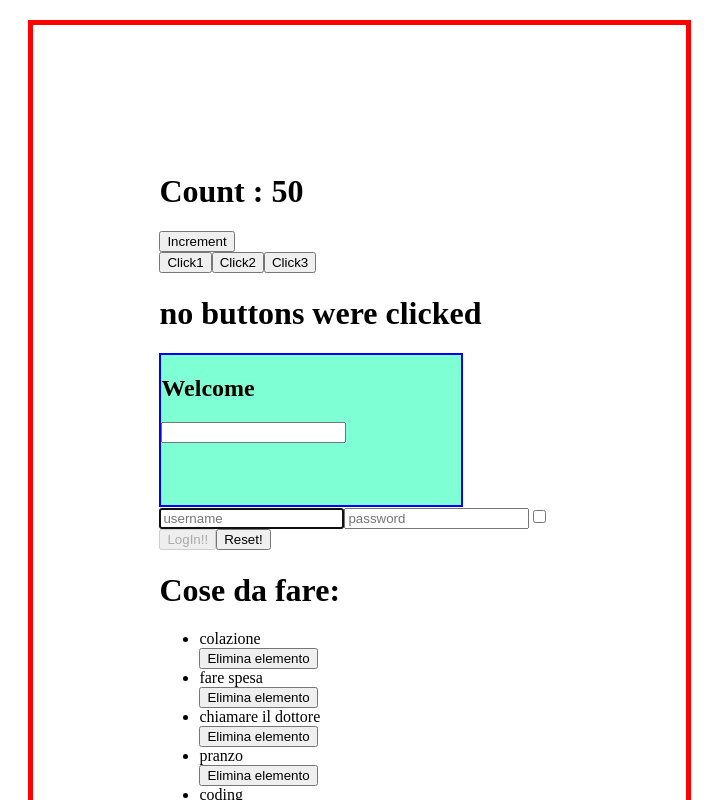
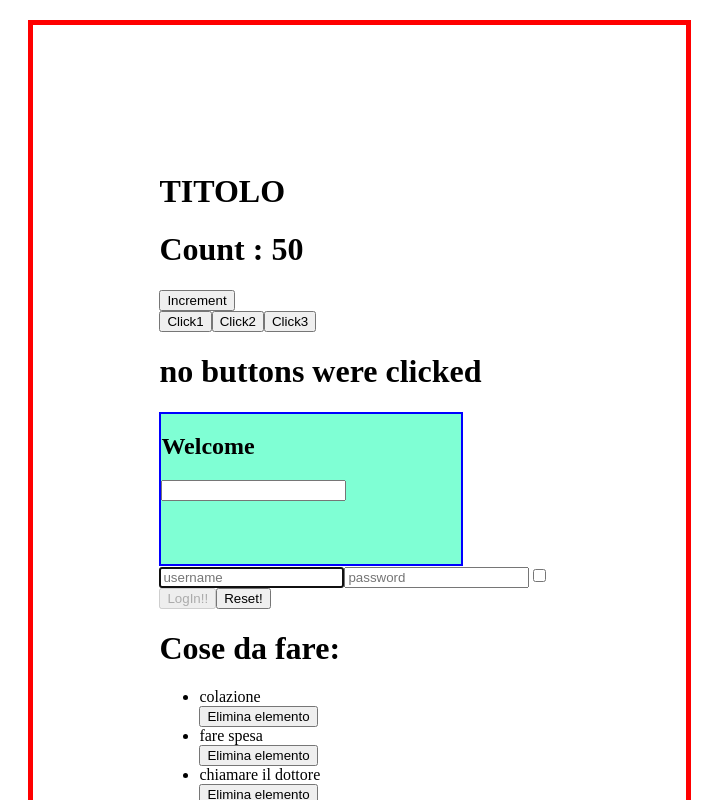
Before and after one commit to JennyPersichini/react-exercises, a React (Create React App) app in the folder react-exercises/: page / in a window 1280 px wide. Shown: the top 800 px of the page, without its empty margins (0-726 px from the left). Built offline with nearby package versions, Linux system fonts and the light colour scheme.

Commit message:
complete component-composition 02

```diff
--- a/react-exercises/src/App.js
+++ b/react-exercises/src/App.js
@@ -11,7 +11,7 @@ export default class App extends React.Component {
     render() {
         return (
             <>
-            <Container>
+            <Container title='TITOLO'>
               <ClickCounter initialValue={50} incrementBy={2} />
               <ClickTracker />
               <InteractiveWelcome />
--- a/react-exercises/src/Container.js
+++ b/react-exercises/src/Container.js
@@ -1,9 +1,12 @@
-import React from 'react';
+import React from "react";
 
 export default class Container extends React.Component {
-    render() {
-        return  <div className="parent">
-                    {this.props.children}
-                </div>
-    }
+  render() {
+    return (
+      <div className="parent">
+        <h1>{this.props.title}</h1>
+        {this.props.children}
+      </div>
+    );
+  }
 }
```
